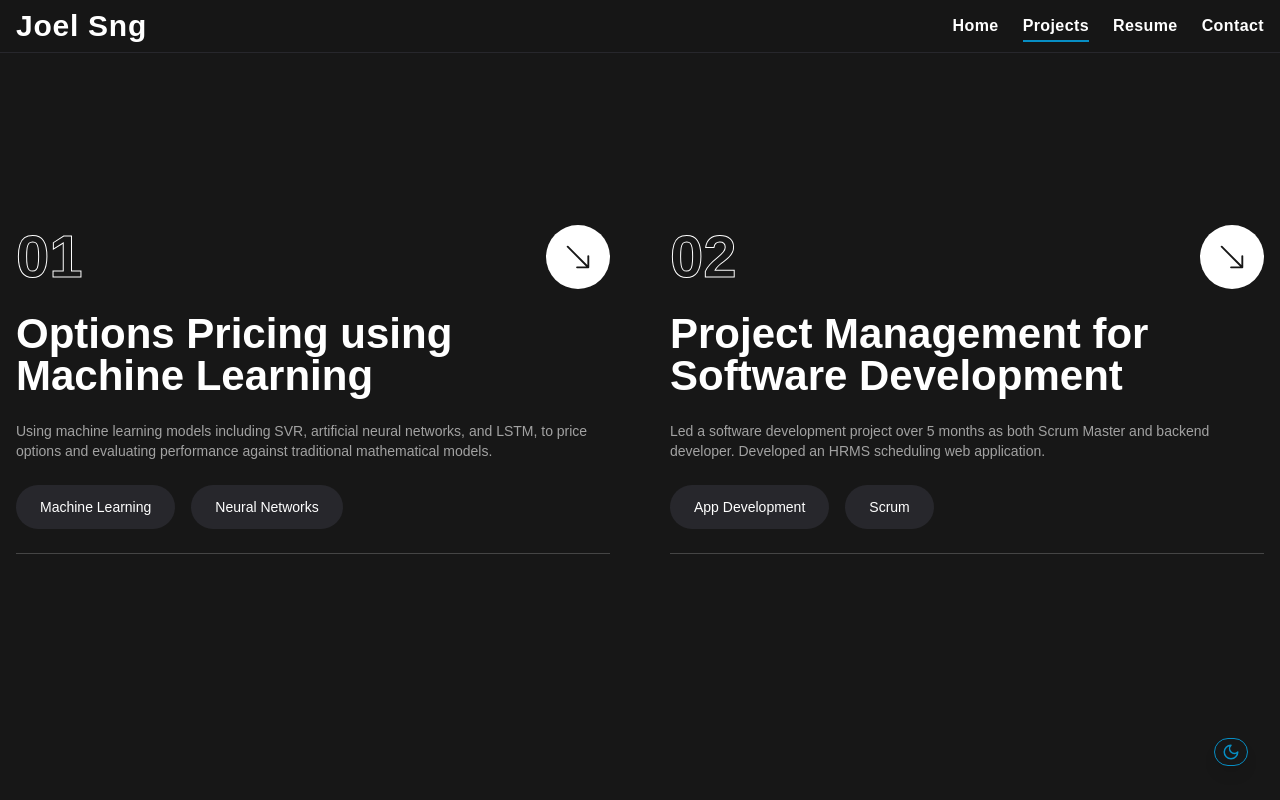
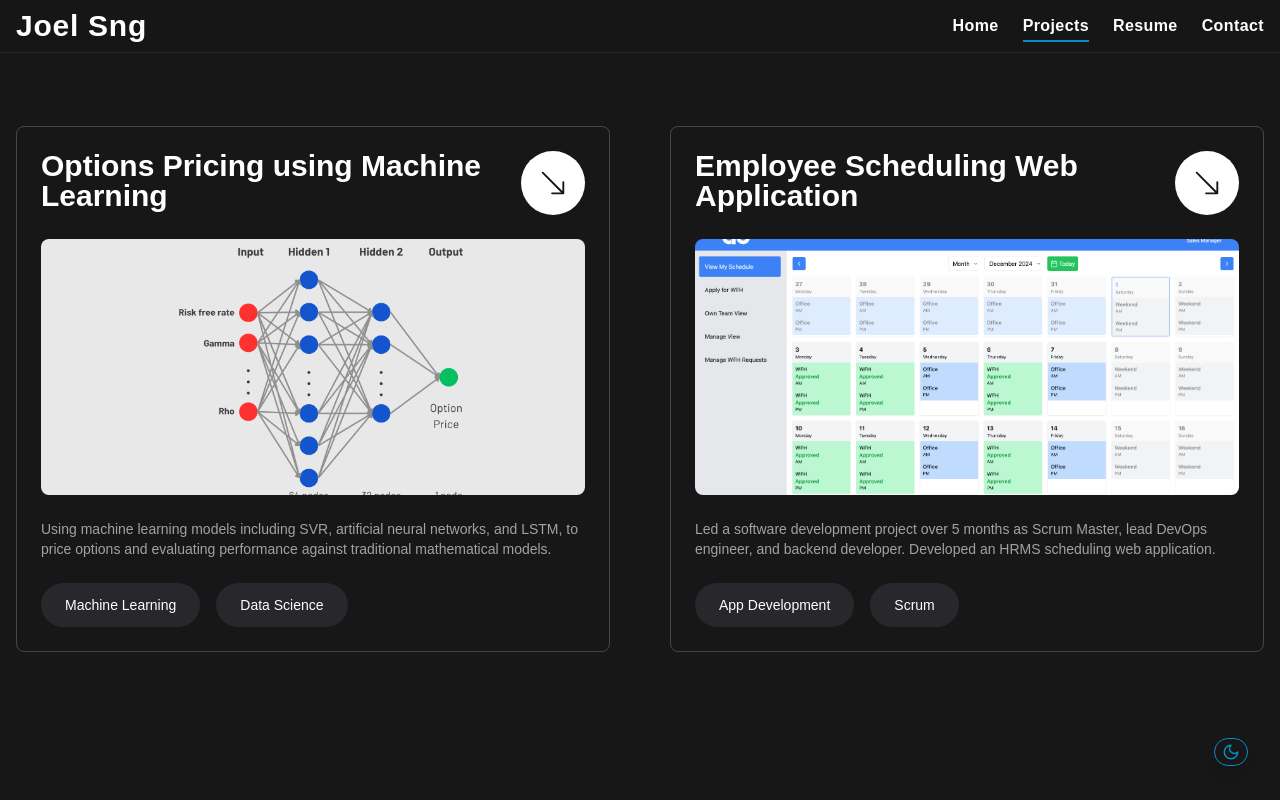
Before and after one commit to JoelSngZhenWei/portfolio_joel, a Next.js app in the folder portfolio_joel_1/: page /projects in a window 1280 px wide. Built offline with nearby package versions, Linux system fonts and the light colour scheme.

Commit message:
changes to projects page

```diff
--- a/portfolio_joel_1/app/projects/page.tsx
+++ b/portfolio_joel_1/app/projects/page.tsx
@@ -4,22 +4,25 @@ import { motion } from "framer-motion";
 import { BsArrowDownRight } from "react-icons/bs";
 import Link from "next/link";
 import { Dialog, DialogContent, DialogDescription, DialogHeader, DialogTitle } from "@/components/ui/dialog"
+import Image from "next/image"
 
 const projects = [
   {
     num: '01',
     title: 'Options Pricing using Machine Learning',
     description: 'Using machine learning models including SVR, artificial neural networks, and LSTM, to price options and evaluating performance against traditional mathematical models.',
-    skills: ['Machine Learning', 'Neural Networks'],
+    skills: ['Machine Learning', 'Data Science'],
     href: 'projects/mla',
+    src: '/mla/ann_initial2.png',
     inProgress: false,
   },
   {
     num: '02',
-    title: 'Project Management for Software Development',
-    description: 'Led a software development project over 5 months as both Scrum Master and backend developer. Developed an HRMS scheduling web application.',
+    title: 'Employee Scheduling Web Application',
+    description: 'Led a software development project over 5 months as Scrum Master, lead DevOps engineer, and backend developer. Developed an HRMS scheduling web application.',
     skills: ['App Development', 'Scrum'],
     href: 'projects/spm',
+    src: '/spm/schedule_personal.png',
     inProgress: false,
   },
   // {
@@ -43,23 +46,33 @@ export default function Projects() {
 
 
   return (
-    <section className="min-h-[80vh] flex flex-col justify-center py-6 xl:py-0">
+    <section className="min-h-[80vh] flex flex-col justify-center xl:py-0">
       <div className="container mx-auto">
-
         <motion.div
           initial={{ opacity: 0 }}
           animate={{
             opacity: 1,
             transition: { delay: 2, duration: 0.4, ease: "easeIn" }
           }}
-          className="grid grid-cols-1 md:grid-cols-2 gap-[30px] xl:gap-[60px]"
+          className="grid grid-cols-1 md:grid-cols-2 gap-[10px] lg:gap-[60px]"
         >
           {projects.map((project, index) => {
             return (
-              <div key={index} className="flex-1 flex flex-col justify-center gap-3 xl:gap-6 group">
-                {/* Top */}
-                <div className="w-full flex justify-between items-center">
-                  <div className="text-3xl lg:text-6xl font-extrabold text-outline text-transparent group-hover:text-outline-hover transition-all duration-500">{project.num}</div>
+              <div
+                key={index}
+                className="flex flex-col justify-between gap-3 border border-primary-foreground/20 lg:gap-6 group rounded-lg p-6 "
+              >
+                {/* title */}
+                <div className="grid grid-cols-6 gap-4">
+                  <div className="col-span-5">
+                    <h2 className="text-[25px] xl:text-[30px] font-bold leading-none text-primary-foreground group-hover:text-accent transition-all duration-500">
+                      <Link href={project.href}
+                      >
+                        {project.title}
+                      </Link>
+                    </h2>
+                  </div>
+                  <div className="flex justify-end">
                     {project.inProgress ? (
                       <button
                         onClick={() => handleProjectClick(project)}
@@ -76,20 +89,28 @@ export default function Projects() {
                       </Link>
                     )}
                   </div>
-                {/* title */}
-                <h2 className="text-[30px] xl:text-[42px] font-bold leading-none text-primary-foreground group-hover:text-accent transition-all duration-500">
-                  <Link href={project.href}
-                  >
-                    {project.title}
-                  </Link>
-                </h2>
+
+                </div>
+
+                {/* image */}
+                <div className="relative w-full h-32 lg:h-64 rounded-lg">
+                  <Image
+                    src={project.src || "/placeholder.svg"}
+                    alt={`${project.title} preview`}
+                    fill={true}
+                    style={{ objectFit: "cover" }}
+                    className="transition-transform duration-300 rounded-lg"
+                  />
+                </div>
+
+
                 {/* description */}
-                <p className="text-primary-foreground/60 text-sm">{project.description}</p>
+                <p className="text-primary-foreground/60 text-xs lg:text-sm">{project.description}</p>
                 <div className="flex flex-row gap-4 flex-wrap">
                   {project.skills.map((skill, index) => {
                     return (
                       <div key={index}>
-                        <div className="bg-secondary rounded-full px-6 py-3 text-sm">
+                        <div className="bg-secondary rounded-full px-4 py-2 lg:px-6 lg:py-3 text-xs lg:text-sm">
                           {skill}
                         </div>
                       </div>
@@ -98,7 +119,7 @@ export default function Projects() {
                 </div>
 
                 {/* border */}
-                <div className="border-b border-primary-foreground/20 w-full"></div>
+                {/* <div className="border-b border-primary-foreground/20 w-full"></div> */}
               </div>
             )
           })}
--- a/portfolio_joel_1/app/projects/spm/page.tsx
+++ b/portfolio_joel_1/app/projects/spm/page.tsx
@@ -174,7 +174,7 @@ export default function SPM() {
             {/* Project Title and Date */}
             <div className="text-center lg:text-left mb-8 lg:mb-0">
               <h1 className="text-3xl lg:text-4xl font-bold  mb-4">
-                HRMS Employee Scheduling
+                Employee Scheduling
                 <br />
                 <span className="text-accent">Web Application</span>
               </h1>
@@ -211,11 +211,22 @@ export default function SPM() {
             <h2 className="text-2xl font-semibold tracking-wide">Summary</h2>
             <div className="space-y-4">
               <p className="text-primary-foreground/80 leading-relaxed">
-                In this project my group sought to develop an HRMS application while documenting our project processes, particularly how we facilitated Scrum during this project and leveraged CI/CD practices in our development. Our backend was developed in Flask, and our frontend was developed in Next.JS.
+                My group developed an employee scheduling application while documenting our project processes, particularly how we facilitated Scrum during this project, DevOps processes, and CI/CD practices. Our backend was developed in Flask, and our frontend was developed in Next.JS.
               </p>
-              <p className="text-primary-foreground/80 leading-relaxed">
-                My specific contributions to this project was acting as the Scrum master for this project, and as a backend developer. As Scrum master, I maintained the Jira and Confluence platforms we used to track progress. As a backend developer, I was in charge of developing the Flask application and integrating it with the frontend my team had developed. Beyond these, I believe my most substantial contributions were developing the entire CI/CD pipeline for automated testing, integration, and deployment for our web application.
+              <p className="text-primary-foreground font-bold leading-relaxed">
+                My Specific Contributions:
               </p>
+              <ul className="list-disc list-inside text-primary-foreground/80">
+                <li>
+                  <span className="font-bold text-primary-foreground">Scrum master</span> for this project, maintaining collaboration platforms such as Jira and Confluence and facilitating standups, reviews, and retrospectives.
+                </li>
+                <li>
+                  <span className="font-bold text-primary-foreground">Lead DevOps engineer</span>, implemented entire CI/CD and testing pipeline for automated testing, integration, and deployment of web application. Handled deployment of backend and database.
+                </li>
+                <li>
+                  <span className="font-bold text-primary-foreground">Backend developer</span>, worked on developing backend application models and controllers in Flask connected to a relational database.
+                </li>
+              </ul>
               <p className="text-primary-foreground/80 leading-relaxed">
                 This project was undertaken as part of an SMU module, &apos;IS212 Software Project Management&apos;. I received a distinction for my part in this project and for this module overall.
               </p>
--- a/portfolio_joel_1/components/MobileNav2.tsx
+++ b/portfolio_joel_1/components/MobileNav2.tsx
@@ -58,11 +58,12 @@ const MobileNav2 = () => {
                                 <Link
                                     href={link.path}
                                     key={index}
-                                    className={`${isActive ? "text-accent border-b border-accent" : ""
-                                        } capitalize hover:text-accent transition-all duration-300 font-medium tracking-wide`}
+                                    className={`capitalize hover:text-accent transition-all duration-300 font-medium tracking-wide w-full text-start`}
                                     onClick={() => setIsOpen(false)}
                                 >
-                                    {link.name}
+                                    <span className={`${isActive ? "text-accent border-b border-accent" : ""}`}>
+                                        {link.name}
+                                    </span>
                                 </Link>
                             );
                         })}
```
Also changed, not shown: portfolio_joel_1/components/DetailSPM.tsx (+12 -18 lines), portfolio_joel_1/public/mla/ann_initial2.png (added). Lines whose indentation alone changed are shown as unchanged.
